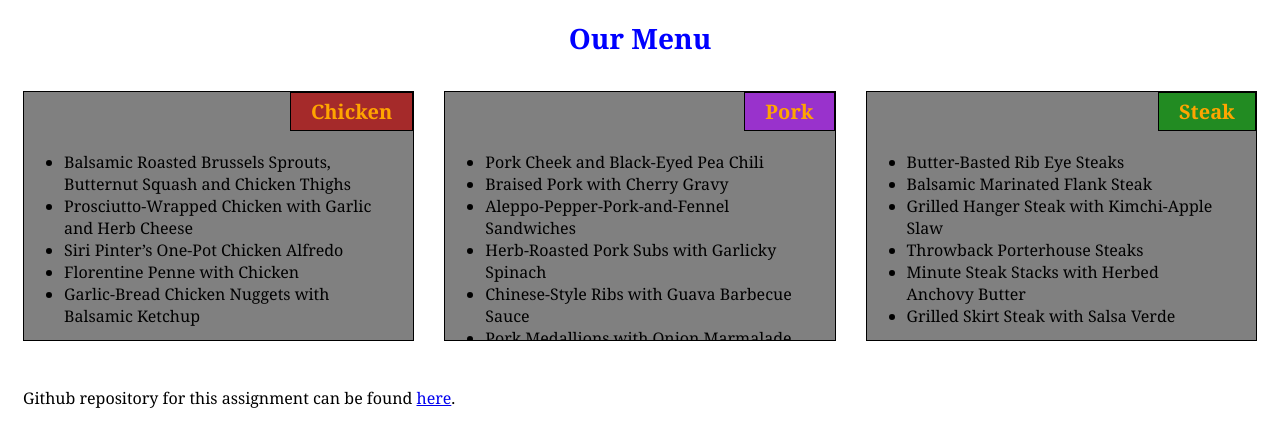
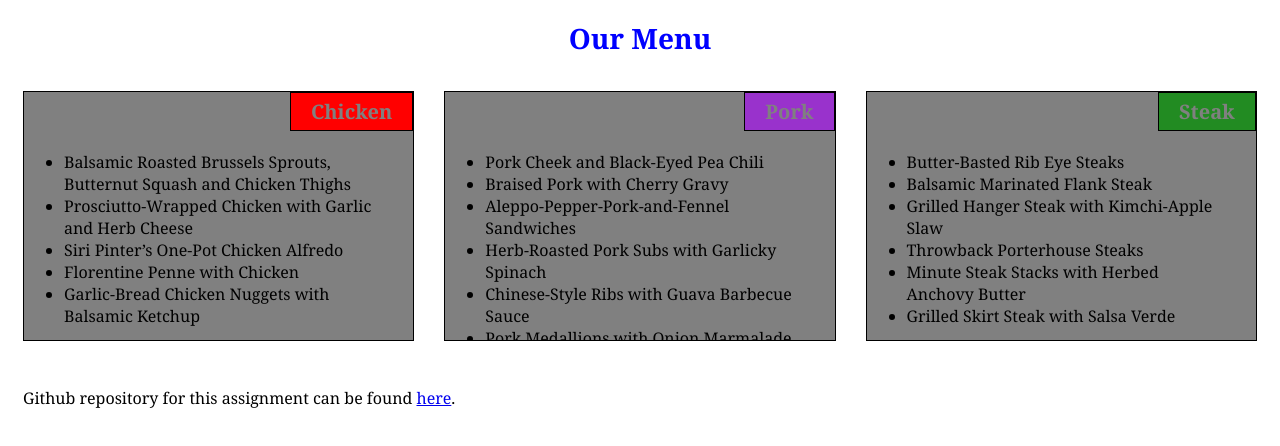
Before and after one commit to Sameer9653/Module2, a plain HTML site: page index.html in a window 1280 px wide. Drawn offline with Linux system fonts and the light colour scheme; files whose address does not match are found by name.

Commit message:
menu webpage

```diff
--- a/css/website.css
+++ b/css/style.css
@@ -19,7 +19,7 @@ section {
 h2 {
     float: right;
     border:1px solid black;
-    color: orange;
+    color: grey;
     font-size: 125%;
     padding: 5px 20px 5px 20px;
     margin-top: 0;
@@ -32,7 +32,7 @@ ul {
 }
 
 #chicken {
-    background-color: brown;
+    background-color: red;
 }
 
 #pork {
--- a/html/index.html
+++ b/index.html
@@ -6,7 +6,7 @@
     <meta http-equiv="X-UA-Compatible" content="IE=edge">
     <title>Module2 Assignment</title>
     <meta name="viewport" content="width=device-width, initial-scale=1">
-    <link rel="stylesheet" href="C:\Users\z_wrofm2.DESKTOP-OS9EU0L\Documents\GitHub\Assignment2\css\website.css" />
+    <link rel="stylesheet" href="css/style.css" />
 </head>
 
 <body>
```
Also changed, not shown: New Text Document.txt (added), css/New Text Document.txt (deleted), html/New Text Document.txt (deleted).
